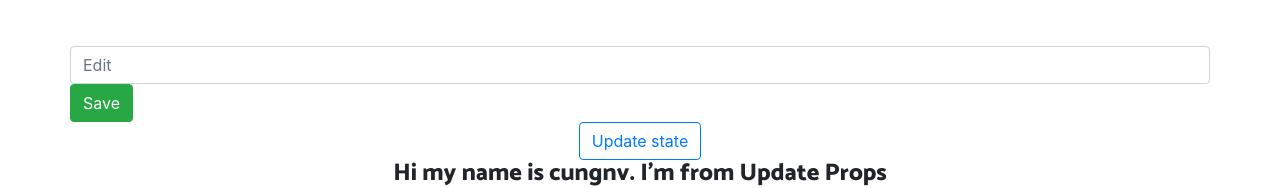
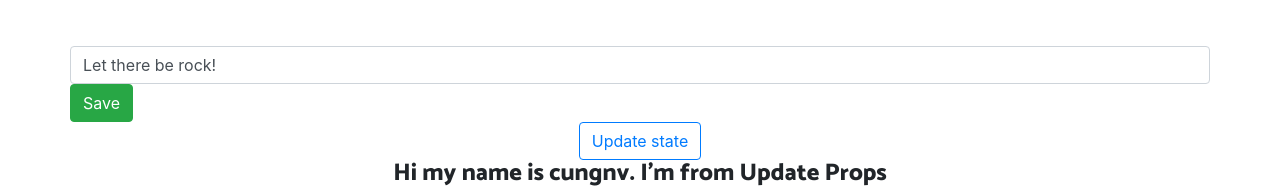
Before and after one commit to cungnguyen99/ReactJS_NDV_vd13, a React (Create React App) app: page / in a window 1280 px wide. Both pictures are taken after a click on the button "Edit". Shown: the part 2261-2449 px from the top of the page. Built offline with nearby package versions, Linux system fonts and the light colour scheme.

Commit message:
defaultValue and ref in reactjs

```diff
--- a/src/Components/SectionClass.js
+++ b/src/Components/SectionClass.js
@@ -10,7 +10,8 @@ export default class SectionClass extends Component {
 
   notification=()=>{this.setState({
     isCollapsed:!this.state.isCollapsed
-  })}
+  })
+}
 
   renderFooter=()=>(
     <footer className="footer text-center">
@@ -42,7 +43,8 @@ export default class SectionClass extends Component {
 
   renderForm=()=>(
     <div className="row">
-      <input className="form-control" type="text" placeholder="Edit"/>
+      {/* Bài 23 ref, defaultValue. để lấy ra biến nhận được thì dùng this.trunggian.value*/}
+      <input ref={(inputValue)=>{this.trunggian=inputValue}} defaultValue={this.props.title} className="form-control" type="text" placeholder="Edit"/>
       <button className="btn btn-success" onClick={()=>this.notification()}>Save</button>
     </div>
   )
```
